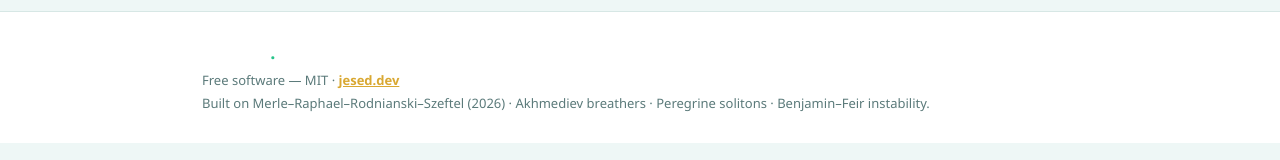
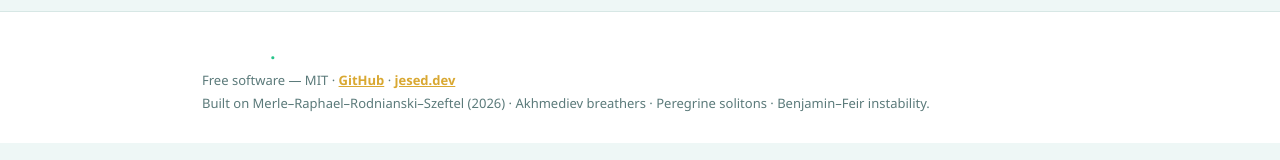
Before and after one commit to jesedv/rogue, a website built with Vite: page education/index.html in a window 1280 px wide. Shown: the part 3689-3849 px from the top of the page. Built offline with nearby package versions, Linux system fonts and the light colour scheme.

Commit message:
Add GitHub link to footer

```diff
--- a/education/index.html
+++ b/education/index.html
@@ -271,7 +271,7 @@
     <footer>
       <div class="wrap">
         <div class="brand" style="font-size:18px">ROGUE<span>.</span></div>
-        <div class="muted">Free software — MIT · <a href="https://jesed.dev" class="gold-text" target="_blank">jesed.dev</a></div>
+        <div class="muted">Free software — MIT · <a href="https://github.com/jesedv/rogue" class="gold-text" target="_blank">GitHub</a> · <a href="https://jesed.dev" class="gold-text" target="_blank">jesed.dev</a></div>
         <div class="muted">Built on Merle–Raphael–Rodnianski–Szeftel (2026) · Akhmediev breathers · Peregrine solitons · Benjamin–Feir instability.</div>
       </div>
     </footer>
```
